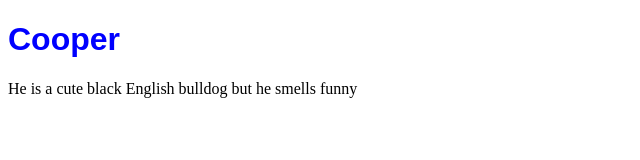
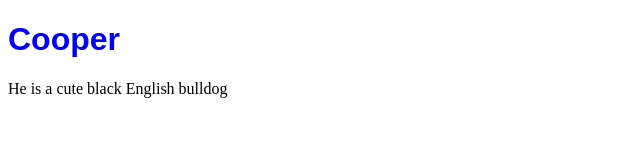
Before and after one commit to audreyscheah/audreyscheah2.github.io, a website: page index.html in a window 1280 px wide. Shown: the whole page, without its empty margins (0-640 px from the left). Drawn offline with Linux system fonts and the light colour scheme.

Commit message:
Update index.html

```diff
--- a/index.html
+++ b/index.html
@@ -8,6 +8,6 @@
   </head>
   <body>
     <h1>Cooper</h1>
-    <p>He is a cute black English bulldog but he smells funny</p>
+    <p>He is a cute black English bulldog</p>
   </body>
 </html>
```
